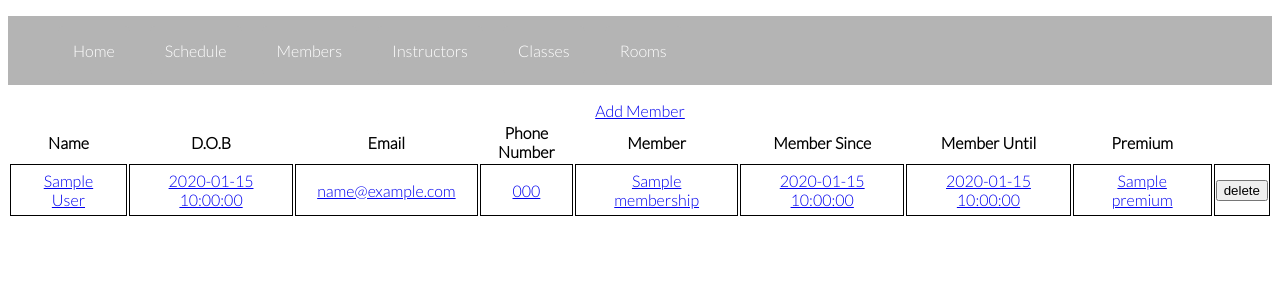
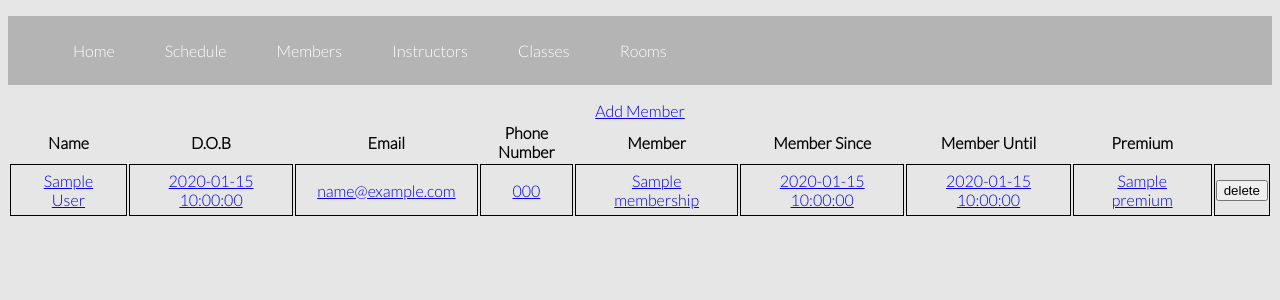
Before and after one commit to constable-ldp/gym_management_app, a Flask app: page /members in a window 1280 px wide. Shown: the top 300 px of the page. Run offline with Flask 2, Linux system fonts and the light colour scheme; a database or web service that is not in the repository returns one stand-in record (values such as "Sample title"); some libraries are stand-ins or nearby versions.

Commit message:
fixed errors

```diff
--- a/static/header.css
+++ b/static/header.css
@@ -21,3 +21,8 @@
     font-family: 'Lato', sans-serif;
     text-align: center;
   }
+
+  body{
+    text-align: center;
+    background-color: rgb(230, 230, 230);
+}
--- a/static/style.css
+++ b/static/style.css
@@ -11,3 +11,8 @@ input[type=checkbox]:checked + .collapse {
 .collapse {
     display: none;
 }
+
+body{
+    text-align: center;
+    background-color: rgb(230, 230, 230);
+}
--- a/templates/members/index.html
+++ b/templates/members/index.html
@@ -23,6 +23,7 @@
         </tr>
         {% for member in members %}
         <tr>
+
             <td>
                 <a href="/members/{{member.id}}">{{member.first_name}} {{member.last_name}}</a>
             </td>
--- a/templates/schedule/index.html
+++ b/templates/schedule/index.html
@@ -20,6 +20,7 @@
 <table class="center">
     <thead>
         <tr>
+            <th></th>
             <th>
                 <p>{{today}}</p>
                 <p>{{today_day}}</p>
@@ -52,9 +53,10 @@
     </thead>
     <tbody>
         <tr>
+            <th>Classes</th>
             <td>
                 {% for schedule in today_schedules_0 %}
-                    <a href="/schedule/{{schedule.id}}">{{schedule.gym_class.class_name}} {{schedule.start_time}}</a>
+                    <a href="/schedule/{{schedule.id}}">{{schedule.gym_class.class_name}} {{schedule.start_time}} {{current}} /{{schedule.gym_class.max_capacity}} </a>
                 {% endfor %}
             </td>
             <td>
```
